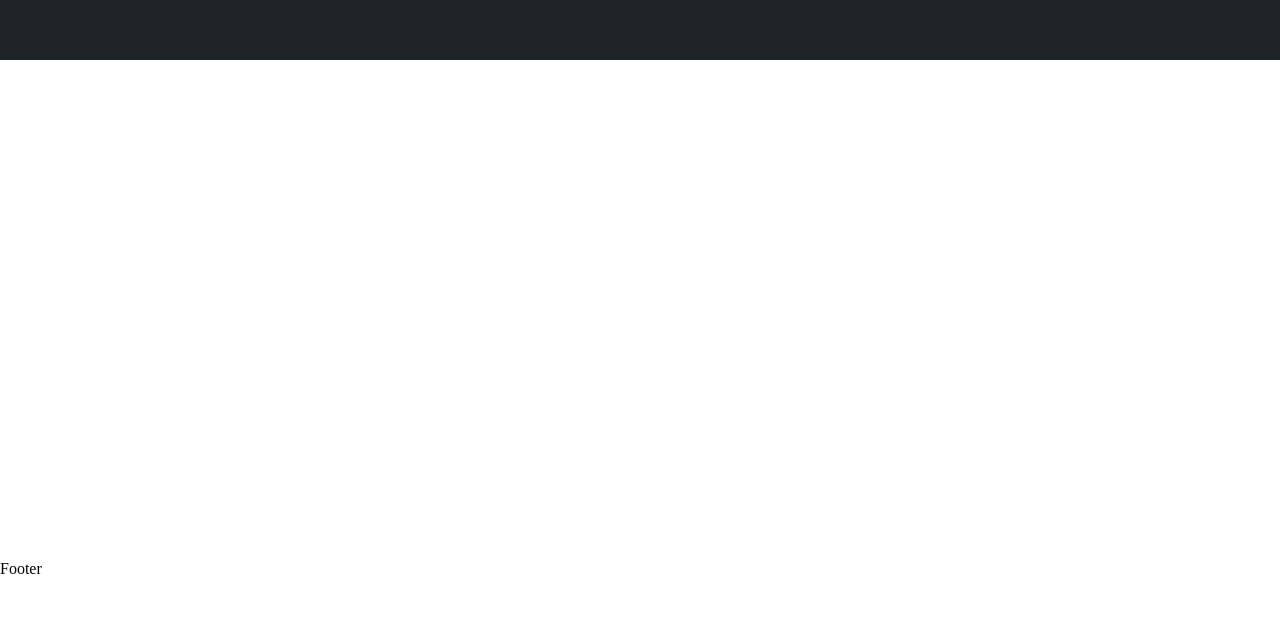
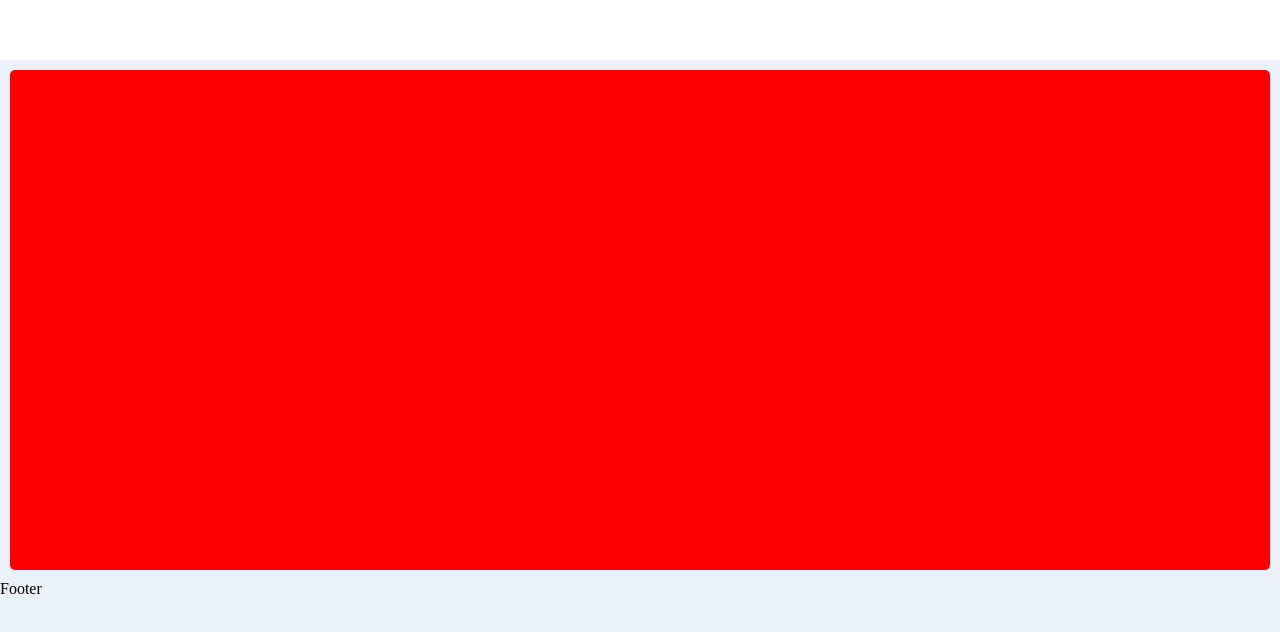
Before and after one commit to Lishitong/xxx-blog-web, a Vue app: page / in a window 1280 px wide. Shown: the top 632 px of the page. Built offline with nearby package versions, Linux system fonts and the light colour scheme.

Commit message:
'diyscroll'

```diff
--- a/src/App.vue
+++ b/src/App.vue
@@ -7,9 +7,9 @@ body {
   padding-top: 60px;
   height: calc(100% - 60px);
   overflow: hidden;
+  background-color: #ebf1fa;
 }
 #app {
-  background: #fff;
   height: 100%;
 }
 </style>
--- a/src/components/Header/index.vue
+++ b/src/components/Header/index.vue
@@ -2,7 +2,7 @@
  * @Author: lidalan
  * @Date: 2021-03-09 15:18:19
  * @LastEditors: lidalan
- * @LastEditTime: 2021-03-09 16:13:09
+ * @LastEditTime: 2021-03-11 15:02:38
  * @Description: Header
  * @FilePath: \xxx-blog-web\src\components\Header\index.vue
 -->
@@ -23,6 +23,6 @@ export default {
 .header {
   width: 100%;
   height: 100%;
-  background-color: #20232a;
+  background-color: #fff;
 }
 </style>
--- a/src/style/index.less
+++ b/src/style/index.less
@@ -1,4 +1,20 @@
-.scroll-wrap {
+.lst-scrollbar-bar {
+  position: absolute;
+  right: 2px;
+  top: 2px;
+  width: 6px;
   height: 100%;
-  overflow: auto;
+  border-radius: 4px;
+  z-index: 1;
 }
+
+.lst-scrollbar-thumb {
+  position: relative;
+  display: block;
+  width: 100%;
+  height: 0;
+  cursor: pointer;
+  border-radius: inherit;
+  background-color: rgba(144,147,153,.3);
+  transition: background-color .3s;
+}
--- a/src/view/Home/index.vue
+++ b/src/view/Home/index.vue
@@ -2,7 +2,7 @@
  * @Author: lidalan
  * @Date: 2021-03-08 16:41:17
  * @LastEditors: lidalan
- * @LastEditTime: 2021-03-09 16:53:32
+ * @LastEditTime: 2021-03-11 16:35:39
  * @Description: Home
  * @FilePath: \xxx-blog-web\src\view\Home\index.vue
 -->
@@ -10,8 +10,17 @@
   <div class="header-wrapper">
     <HeaderTemplate />
   </div>
-  <div class="main-wrapper scroll-wrap">
+  <div
+    class="main-wrapper"
+    @mouseenter="handleMouseEnter"
+    @mouseleave="handleMouseLeave"
+    @wheel="handleMouseWheel"
+  >
     <div class="test"></div>
+
+    <div class="lst-scrollbar-bar">
+      <div class="lst-scrollbar-thumb"></div>
+    </div>
   </div>
   <div class="footer-wrapper">
     <FooterTemplate />
@@ -27,7 +36,27 @@ export default {
     FooterTemplate,
   },
   setup() {
-    return {};
+    let prevTimeStemp = null; // 鼠标滚轮上次时间戳
+    let direction = false; // 方向： false:Up true:Down
+    const handleMouseEnter = (e) => {
+      console.log("MouseEnter", e);
+    };
+
+    const handleMouseLeave = (e) => {
+      console.log("MouseLeave", e);
+    };
+
+    const handleMouseWheel = (e) => {
+      console.log("MouseWheel", e);
+      const eventDelta = e.deltaY;
+      console.log(eventDelta);
+    };
+
+    return {
+      handleMouseEnter,
+      handleMouseLeave,
+      handleMouseWheel,
+    };
   },
 };
 </script>
@@ -43,8 +72,13 @@ export default {
 }
 
 .main-wrapper {
+  padding: 10px;
+  position: relative;
   .test {
     min-height: 500px;
+    width: 100%;
+    background-color: red;
+    border-radius: 5px;
   }
 }
 </style>
```
